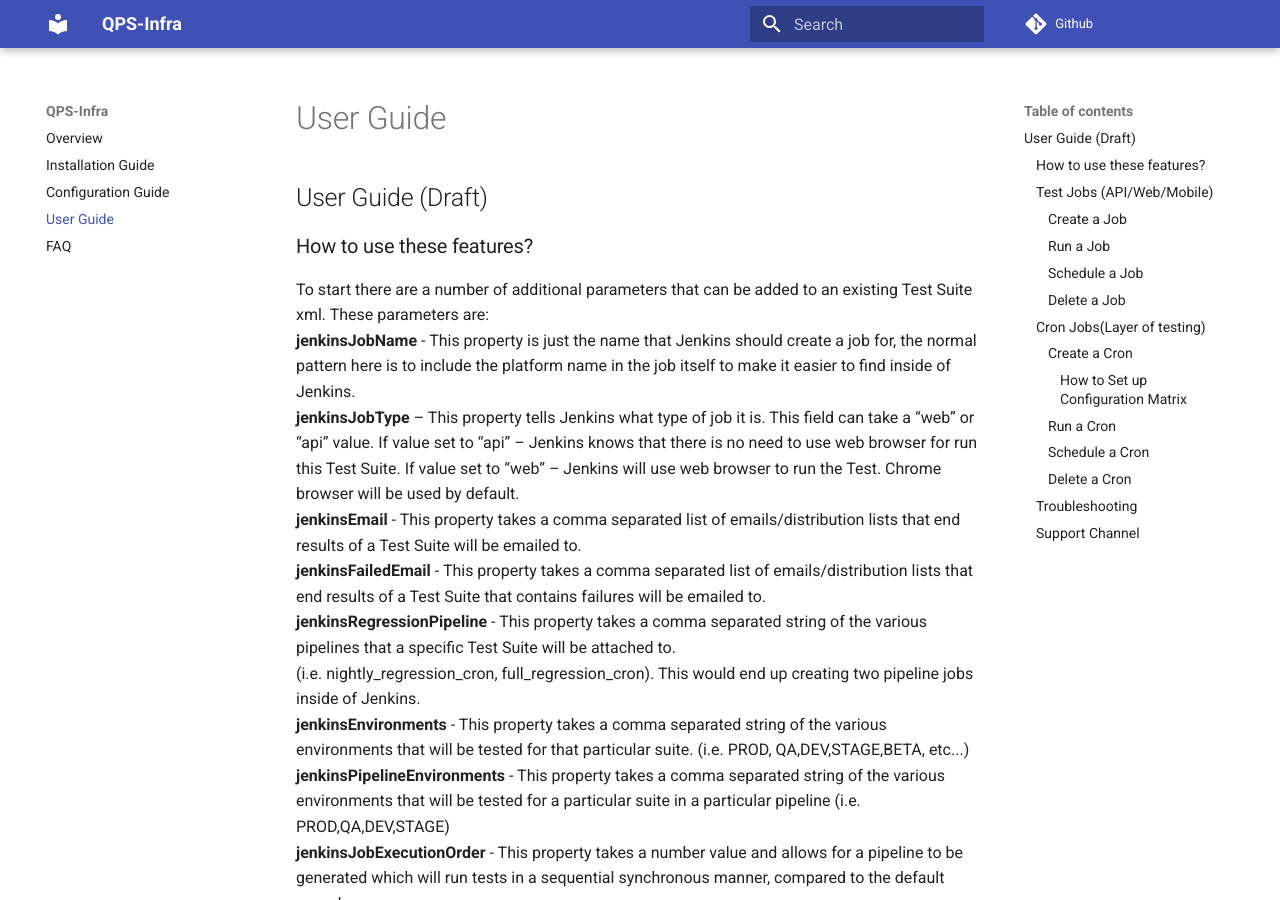
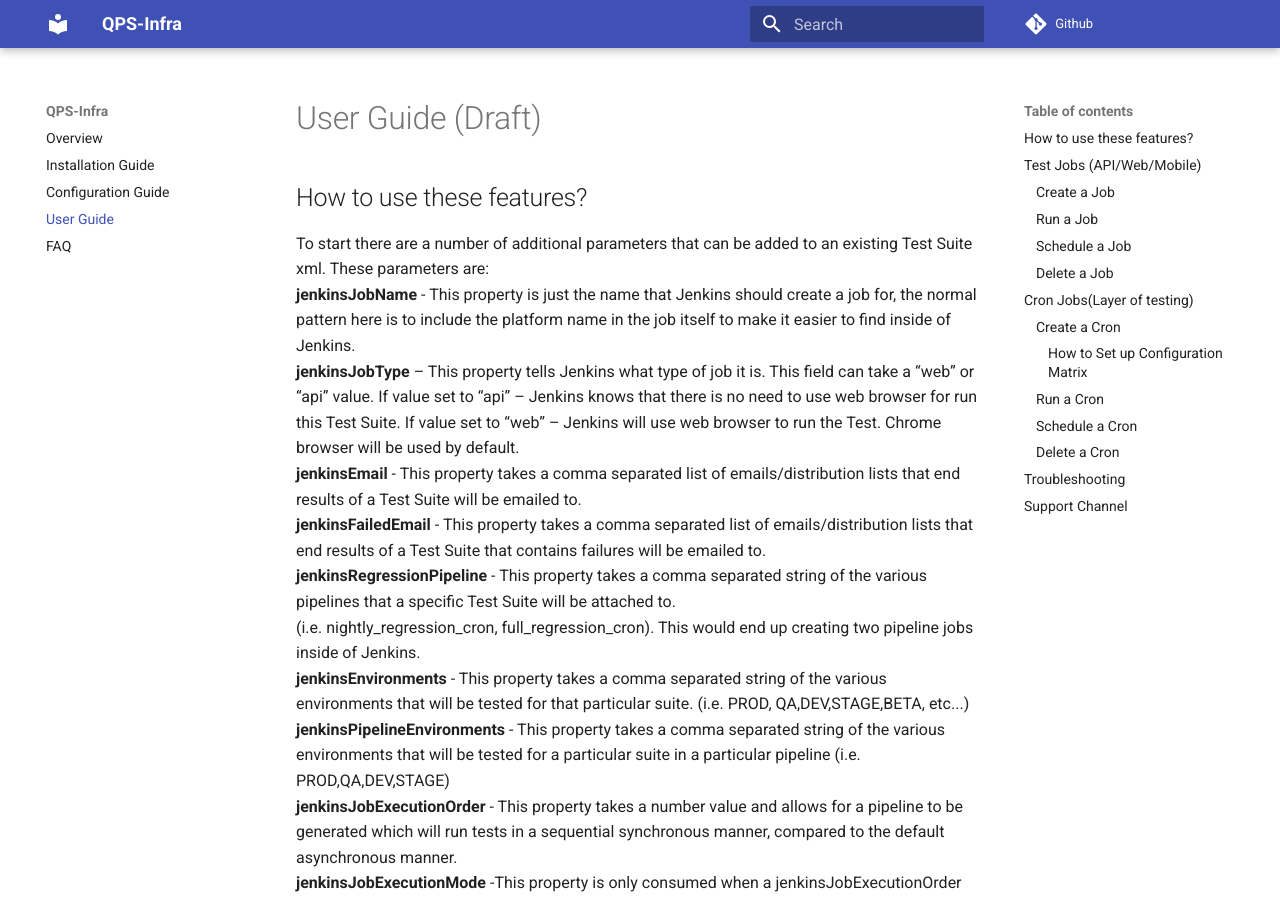
Before and after one commit to zebrunner/community-edition, an MkDocs documentation site: the page built from docs/user-guide.md, in a window 1280 px wide and 900 px high. Built offline with MkDocs 1.6.1 and Material for MkDocs 9.7.7, drawn with Linux system fonts in a browser that asks for light colours; comment, search, counter and statistics services are not loaded; old or Windows-style settings are respelled for this version of MkDocs.

Commit message:
Update user-guide.md

````diff
--- a/docs/user-guide.md
+++ b/docs/user-guide.md
@@ -1,6 +1,6 @@
-## User Guide (Draft)
+# User Guide (Draft)
 
-### How to use these features?
+## How to use these features?
 To start there are a number of additional parameters that can be added to an existing Test Suite xml.
 These parameters are:
 </br>
@@ -30,10 +30,10 @@ When that is specified if a prior job has had an error while running the next jo
 <b> overrideFields </b> - This property takes any number of custom fields that need to be available at run-time for a job to run successfully.
 
 
-### Test Jobs (API/Web/Mobile)
+## Test Jobs (API/Web/Mobile)
 Jenkins Pipeline Job - this is a job that can be created for each suite and can be executed on demand or by schedule.
 
-#### Create a Job
+### Create a Job
 
 * Open TestNG suite xml file
 * Fill the bunch of necessary parameters in your xml:
@@ -47,7 +47,7 @@ Jenkins Pipeline Job - this is a job that can be created for each suite and can
 * Commit and merge.
 * You will see "Job1" Job after Scan is finished (automatic or manual).
 
-#### Run a Job
+### Run a Job
 Steps:
 
 * Login to Jenkins
@@ -55,7 +55,7 @@ Steps:
 * Click Build with Parameters and run Build
 * When Job is Completed analyze published reports/logs (Carina reports/Zafira reports/TestNG reports)
 
-#### Schedule a Job
+### Schedule a Job
 * Open TestNG suite xml file
 * Fill the bunch of necessary parameters in your xml if they are absent:
 ```
@@ -67,16 +67,16 @@ Steps:
 ```
 * Commit and merge.
 
-#### Delete a Job
+### Delete a Job
 
 * Delete TestNG suite xml file
 * Commit and merge.
 * Ask your administrator to remove the Job on Jenkins.
 
-### Cron Jobs(Layer of testing)
+## Cron Jobs(Layer of testing)
 Jenkins Pipeline Cron - this is a job that can include different suites/jobs and can be executed on demand or by schedule.
 
-#### Create a Cron
+### Create a Cron
 * Open each TestNG suite xml file(s)
 * Declare "jenkinsRegressionPipeline" property in xml:
 ```
@@ -85,7 +85,7 @@ Jenkins Pipeline Cron - this is a job that can include different suites/jobs and
 * Commit and merge.
 * After Scan is finished (automatic or manual) nightly_regression, full_regression crons are created in Jenkins.
 
-##### How to Set up Configuration Matrix
+#### How to Set up Configuration Matrix
 * Open TestNG suite xml file
 * Declare "jenkinsRegressionMatrix" property in xml:
 ```
@@ -97,7 +97,7 @@ Jenkins Pipeline Cron - this is a job that can include different suites/jobs and
 * Every time you run Carina-Demo-Regression-Pipeline job it should start your suite xml child job twice for DEMO and PROD environments using appropriate branches.
 > Note: Any param values pairs can be provided. Comma separated - for single job params. Semicolon separated for multiple child job params.
 
-#### Run a Cron
+### Run a Cron
 Steps:
 
 * Go to organization/repository and open a Cron Job
@@ -106,7 +106,7 @@ Steps:
 * Cron Job should trigger children jobs according to desired configuration matrix
 * When Cron Job is Completed analyze children jobs' reports/logs (Carina reports/Zafira reports/TestNG reports)
 
-#### Schedule a Cron
+### Schedule a Cron
 * Open any child TestNG suite xml file
 * Declare "jenkinsRegressionScheduling" parameter :
 ```
@@ -116,14 +116,14 @@ Steps:
 * Commit and merge.
 * After Scan is finished (automatic or manual) Carina-Demo-Regression-Pipeline is created and sheduled to run periodically in Jenkins.
 
-#### Delete a Cron
+### Delete a Cron
 
 * Open each TestNG suite xml file(s) and remove declaration of "jenkinsRegressionPipeline" property.
 * Commit and merge.
 * Ask your administrator to delete Cron job in Jenkins
 
-### Troubleshooting
+## Troubleshooting
 
-### Support Channel
+## Support Channel
 
 * Join [Telegram channel](https://t.me/qps_infra) in case of any question
````
